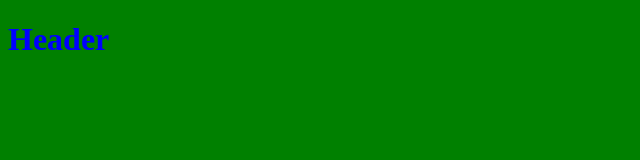
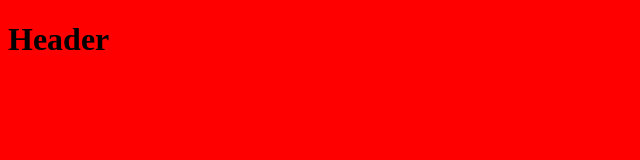
Before and after one commit to oceanblue641213/GitHubRepo, a plain HTML site: page Index.html in a window 1280 px wide. Shown: the whole page, without its empty margins (0-640 px from the left). Drawn offline with Linux system fonts and the light colour scheme.

Commit message:
change branch

```diff
--- a/style.css
+++ b/style.css
@@ -1,7 +1,7 @@
 body {
-    background-color: green;
+    background-color: red;
 }
 
 h1 {
-    color: blue;
+    color: black;
 }
```
